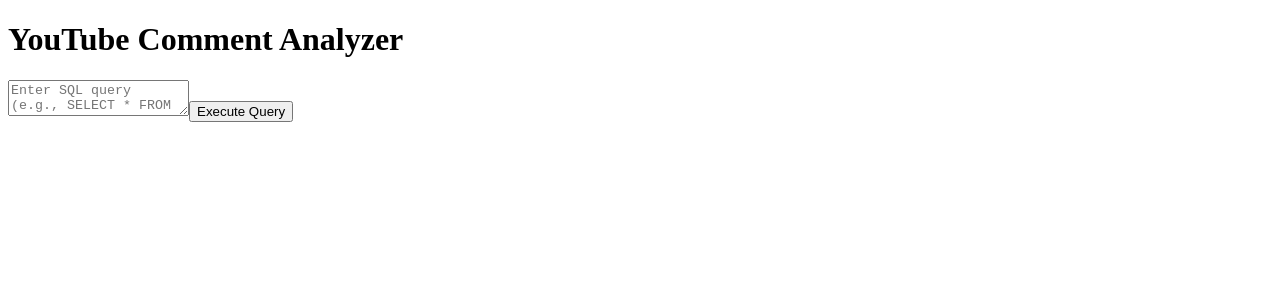
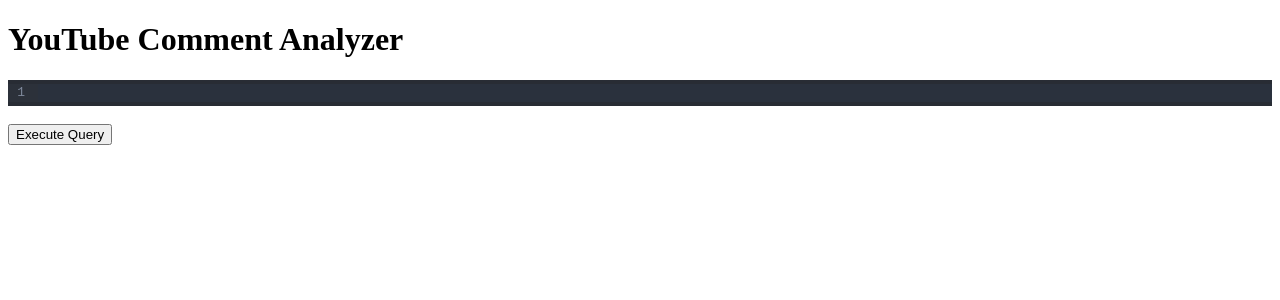
Before and after one commit to DerrickTheodore/youtube-comment-analyzer, a React app: page / in a window 1280 px wide. Shown: the top 300 px of the page. Built offline with nearby package versions, Linux system fonts and the light colour scheme; no server answers; the HTML template or start-up script is replaced by a standard one.

Commit message:
Added SQL Editor

```diff
--- a/package.json
+++ b/package.json
@@ -3,6 +3,11 @@
     "build": "parcel build src/**/*.{js,wasm,json,html,png,jsx} src/popup.js src/background.js src/sql-wasm.js --dist-dir dist"
   },
   "dependencies": {
+    "@codemirror/autocomplete": "^6.18.6",
+    "@codemirror/lang-sql": "^6.8.0",
+    "@codemirror/lint": "^6.8.4",
+    "@codemirror/theme-one-dark": "^6.1.2",
+    "codemirror": "^6.0.1",
     "react": "^19.0.0",
     "react-dom": "^19.0.0",
     "sql.js": "^1.13.0"
--- a/src/App.jsx
+++ b/src/App.jsx
@@ -1,4 +1,5 @@
-import React, { useState, useEffect } from "react";
+import React, { useState, useEffect, useCallback } from "react";
+import SQLEditor from "./components/SQLEditor";
 import initSqlJs from "sql.js";
 
 // Load environment variables from .env file
@@ -139,20 +140,16 @@
     }
   };
 
+  const handleQueryChange = useCallback((value) => {
+    console.log("Setting query to", value);
+    setQuery(value);
+  }, []);
+
   return (
     <div>
       <h1>YouTube Comment Analyzer</h1>
-      <textarea
-        id="query"
-        placeholder="Enter SQL query (e.g., SELECT * FROM comments WHERE likeCount > 10)"
-        value={query}
-        onChange={(e) => {
-          const value = e.target.value;
-          console.log("Setting query to", value);
-
-          setQuery(e.target.value);
-        }}
-      />
+      <SQLEditor onChange={handleQueryChange} />
+      <br />
       <button id="executeButton" onClick={handleExecuteQuery}>
         Execute Query
       </button>
--- /dev/null
+++ b/src/components/SQLEditor.jsx
@@ -0,0 +1,52 @@
+import { useEffect, useRef } from "react";
+import { EditorView, basicSetup } from "codemirror";
+import { sql } from "@codemirror/lang-sql";
+import { oneDark } from "@codemirror/theme-one-dark";
+import { autocompletion } from "@codemirror/autocomplete";
+import { keymap } from "@codemirror/view";
+import { indentWithTab } from "@codemirror/commands";
+
+function SQLEditor({ onChange }) {
+  const editorRef = useRef(null);
+
+  useEffect(() => {
+    const schema = {
+      comments: [
+        "id",
+        "authorDisplayName",
+        "textOriginal",
+        "likeCount",
+        "totalReplyCount",
+        "publishedAt",
+      ],
+    };
+
+    const editor = new EditorView({
+      doc: "",
+      extensions: [
+        basicSetup,
+        keymap.of([indentWithTab]),
+        sql({
+          dialect: sql.sqlite,
+          schema: schema,
+          upperCaseKeywords: true,
+          defaultTable: "comments",
+        }),
+        autocompletion(),
+        oneDark,
+        EditorView.updateListener.of((update) => {
+          if (update.docChanged) {
+            onChange(update.state.doc.toString());
+          }
+        }),
+      ],
+      parent: editorRef.current,
+    });
+
+    return () => editor.destroy();
+  }, [onChange]);
+
+  return <div ref={editorRef} style={{ height: "100%" }} />;
+}
+
+export default SQLEditor;
```
Also changed, not shown: 1 other file (tests, documents, lock files or other folders).
